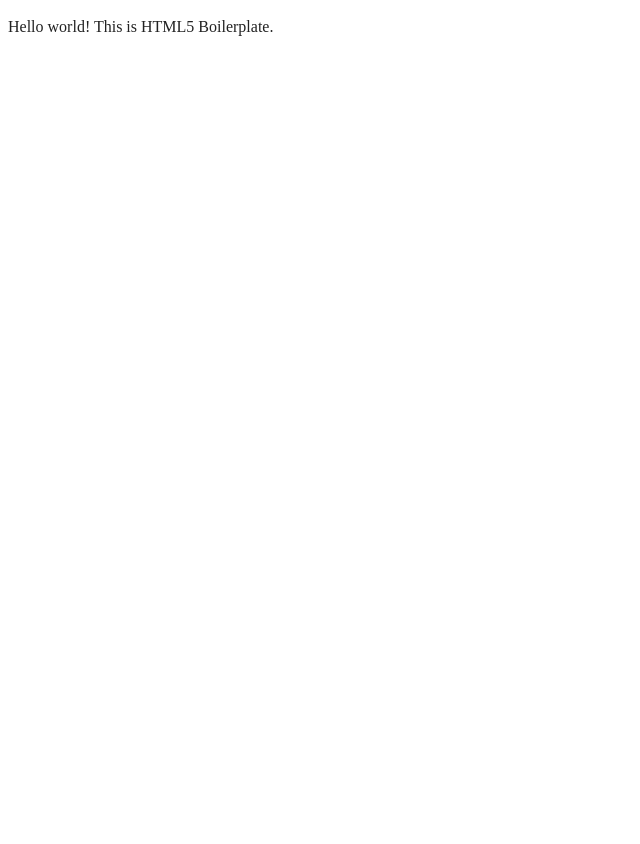
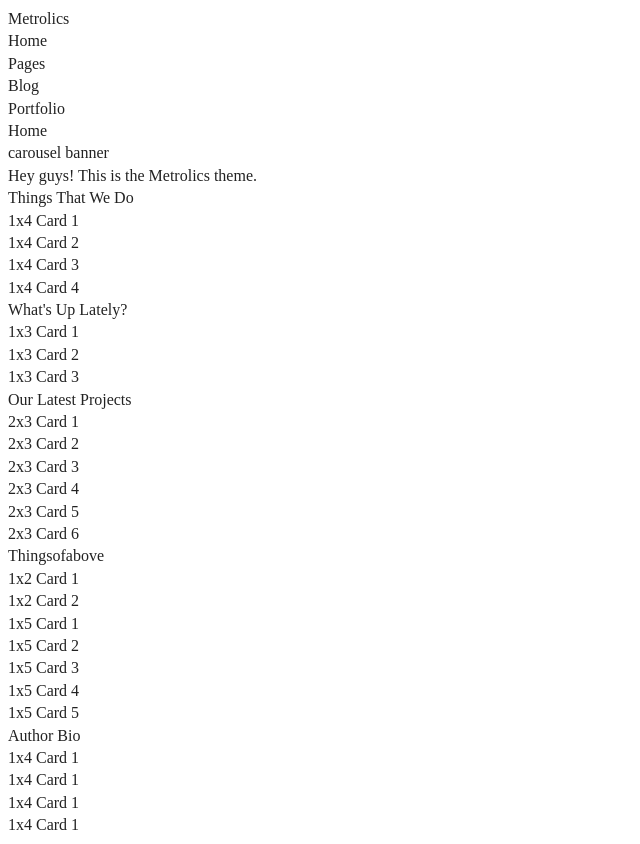
Before and after one commit to Ktan61/metrolics_mockup, a plain HTML site: page index.html in a window 1280 px wide. Shown: the whole page, without its empty margins (0-640 px from the left). Before the commit the page ends 800 px from the top, so only its background shows below. Drawn offline with Linux system fonts and the light colour scheme.

Commit message:
HTML layout structure (header, sections, footer, divs)

```diff
--- a/index.html
+++ b/index.html
@@ -23,8 +23,110 @@
 
 <body>
 
-  <!-- Add your site or application content here -->
-  <p>Hello world! This is HTML5 Boilerplate.</p>
+  <header>
+    <div>
+      <div>
+        Metrolics
+      </div>
+      <div>
+        <div>Home</div>
+        <div>Pages</div>
+        <div>Blog</div>
+        <div>Portfolio</div>
+        <div>Home</div>
+      </div>
+    </div>
+  </header>
+
+  <section>
+    <div>carousel banner</div>
+  </section>
+
+  <section>
+    <div>
+      Hey guys! This is the Metrolics theme.
+    </div>
+  </section>
+
+  <section>
+    <div>
+      <div>
+        Things That We Do
+      </div>
+      <div>
+        <div>1x4 Card 1</div>
+        <div>1x4 Card 2</div>
+        <div>1x4 Card 3</div>
+        <div>1x4 Card 4</div>
+      </div>
+    </div>
+  </section>
+
+  <section>
+    <div>
+      <div>
+        What's Up Lately?
+      </div>
+      <div>
+        <div>1x3 Card 1</div>
+        <div>1x3 Card 2</div>
+        <div>1x3 Card 3</div>
+      </div>
+    </div>
+  </section>
+
+  <section>
+    <div>
+      <div>
+        Our Latest Projects
+      </div>
+      <div>
+        <div>2x3 Card 1</div>
+        <div>2x3 Card 2</div>
+        <div>2x3 Card 3</div>
+        <div>2x3 Card 4</div>
+        <div>2x3 Card 5</div>
+        <div>2x3 Card 6</div>
+      </div>
+    </div>
+  </section>
+
+  <section>
+    <div>
+      <div>
+        Thingsofabove
+      </div>
+      <div>
+        <div>1x2 Card 1</div>
+        <div>1x2 Card 2</div>
+      </div>
+    </div>
+  </section>
+
+  <section>
+    <div>
+      <div>1x5 Card 1</div>
+      <div>1x5 Card 2</div>
+      <div>1x5 Card 3</div>
+      <div>1x5 Card 4</div>
+      <div>1x5 Card 5</div>
+    </div>
+  </section>
+
+  <footer>
+    <div>
+      <div>
+        Author Bio
+      </div>
+      <div>
+        <div>1x4 Card 1</div>
+        <div>1x4 Card 1</div>
+        <div>1x4 Card 1</div>
+        <div>1x4 Card 1</div>
+      </div>
+    </div>
+  </footer>
+
   <script src="js/app.js"></script>
 
 </body>
```
